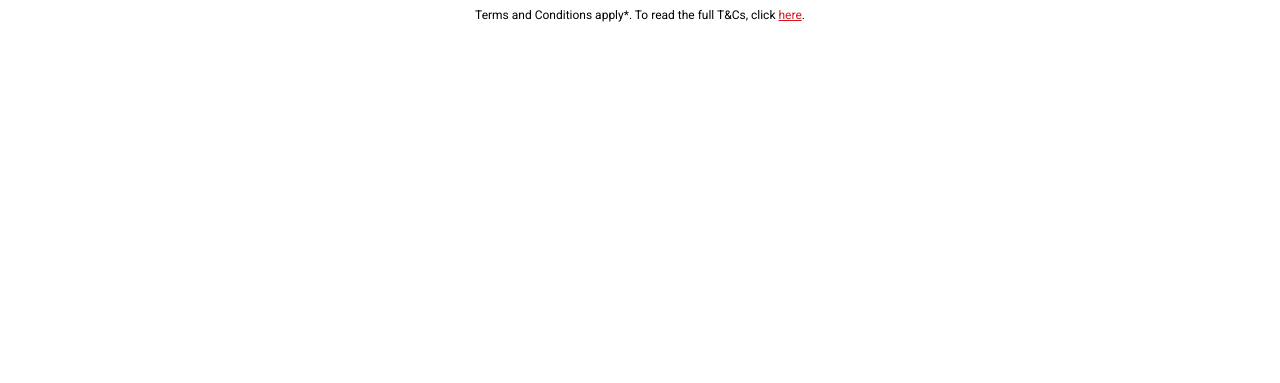
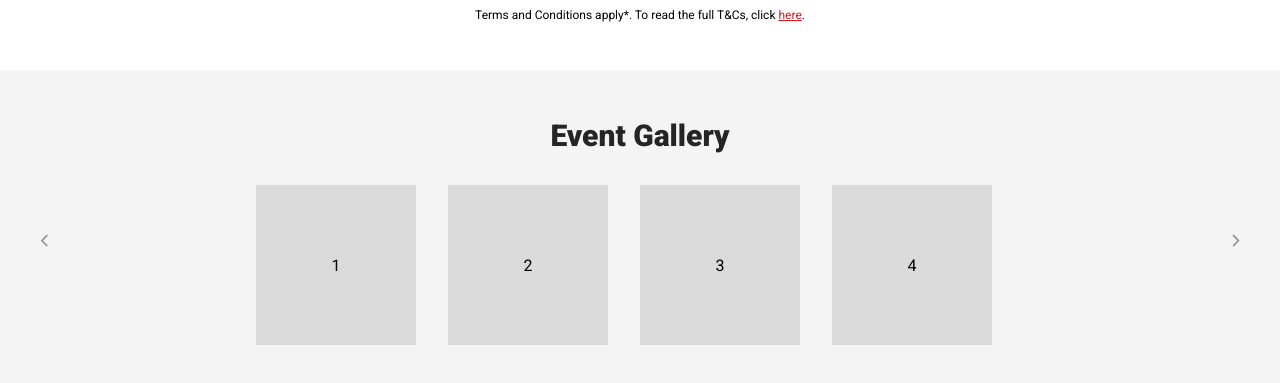
Before and after one commit to georgeonisiforou/xm-landing-page, a Next.js app: page / in a window 1280 px wide. Shown: the part 2358-2741 px from the top of the page. Before the commit the page ends 2428 px from the top, so only its background shows below. Built offline with nearby package versions, Linux system fonts and the light colour scheme; no server answers.

Commit message:
carousel completed

```diff
--- a/components/Cryptos.js
+++ b/components/Cryptos.js
@@ -4,6 +4,11 @@ import { useQueryClient, useQuery } from "react-query";
 import axios from "axios";
 import { useState } from "react";
 import Image from "next/image";
+import { FontAwesomeIcon } from "@fortawesome/react-fontawesome";
+import {
+  faCircleChevronUp,
+  faCircleChevronDown,
+} from "@fortawesome/free-solid-svg-icons";
 
 const Container = styled.div`
   width: 100%;
@@ -69,7 +74,9 @@ const GreyLine = styled.div`
 const PercentChange = styled.div`
   display: flex;
   font-size: 14px;
-  color: #b1ffc2;
+  color: ${({ color }) => color};
+  align-items: center;
+  gap: 8px;
 `;
 
 const Cryptos = () => {
@@ -118,13 +125,20 @@ const Cryptos = () => {
               </CardTitle>
               <GreyLine />
               <p>${item.price_usd}</p>
-              <PercentChange>
-                <Image
-                  alt="chevron"
-                  src="/images/chevron.png"
-                  width={6}
-                  height={11}
-                />
+              <PercentChange
+                color={item.percent_change_24h > 0 ? "#b1ffc2" : "#FFA3A6"}
+              >
+                {item.percent_change_24h > 0 ? (
+                  <FontAwesomeIcon
+                    icon={faCircleChevronUp}
+                    style={{ width: "10px", height: "10px" }}
+                  />
+                ) : (
+                  <FontAwesomeIcon
+                    icon={faCircleChevronDown}
+                    style={{ width: "10px", height: "10px" }}
+                  />
+                )}
                 {item.percent_change_24h}%
               </PercentChange>
             </Card>
--- /dev/null
+++ b/components/EventGallery.js
@@ -0,0 +1,154 @@
+import React, { useState } from "react";
+import styled from "styled-components";
+import { FontAwesomeIcon } from "@fortawesome/react-fontawesome";
+import {
+  faChevronLeft,
+  faChevronRight,
+} from "@fortawesome/free-solid-svg-icons";
+import { useWindowSize } from "usehooks-ts";
+
+const Container = styled.div`
+  width: 100%;
+  display: flex;
+  justify-content: center;
+  align-items: center;
+  padding: 3rem 1rem;
+  flex-direction: column;
+  gap: 2rem;
+  background-color: #f4f4f4;
+  position: relative;
+`;
+
+const Title = styled.h3`
+  font-size: 30px;
+  font-weight: 800;
+  text-align: center;
+  color: #252525;
+`;
+
+const Carousel = styled.div`
+  width: 100%;
+  display: flex;
+  justify-content: flex-start;
+  position: relative;
+  gap: 2rem;
+
+  transform: ${({ move }) => `translateX(${move}px)`};
+  transition: all 0.3s ease;
+`;
+
+const Wrapper = styled.div`
+  width: clamp(280px, 60vw, 1200px);
+  overflow: hidden;
+
+  @media (max-width: 400px) {
+    padding: 0 1rem;
+  }
+`;
+
+const Box = styled.div`
+  min-width: 160px;
+  height: 160px;
+  background-color: #dadada;
+  color: #000;
+  display: flex;
+  justify-content: center;
+  align-items: center;
+
+  @media (max-width: 400px) {
+    min-width: 100px;
+    height: 100px;
+  }
+`;
+
+const Prev = styled.button`
+  width: 20px;
+  height: 20px;
+  border: none;
+  background-color: transparent;
+  outline: none;
+  cursor: pointer;
+  color: #959595;
+  position: absolute;
+  left: 35px;
+  top: 50%;
+
+  @media (max-width: 400px) {
+    width: 15px;
+    height: 15px;
+    top: 58%;
+    left: 10px;
+  }
+`;
+
+const Next = styled.button`
+  width: 20px;
+  height: 20px;
+  border: none;
+  background-color: transparent;
+  outline: none;
+  cursor: pointer;
+  color: #959595;
+  position: absolute;
+  right: 35px;
+  top: 50%;
+
+  @media (max-width: 400px) {
+    width: 15px;
+    height: 15px;
+    top: 58%;
+    right: 10px;
+  }
+`;
+
+const EventGallery = () => {
+  const boxes = [1, 2, 3, 4, 5, 6, 7, 8];
+  const [move, setMove] = useState(0);
+
+  const { width } = useWindowSize();
+
+  const handleNext = () => {
+    if (width > 400) {
+      if (move > -1344) {
+        setMove(move - 192);
+      }
+    } else {
+      if (move > -924) {
+        setMove(move - 132);
+      }
+    }
+  };
+
+  const handlePrev = () => {
+    if (width > 400) {
+      if (move < 0) {
+        setMove(move + 192);
+      }
+    } else {
+      if (move < 0) {
+        setMove(move + 132);
+      }
+    }
+  };
+  return (
+    <Container>
+      <Title>Event Gallery</Title>
+      <Wrapper>
+        <Carousel move={move}>
+          {boxes.map((box, idx) => {
+            return <Box key={idx}>{box}</Box>;
+          })}
+        </Carousel>
+      </Wrapper>
+
+      <Prev onClick={handlePrev}>
+        <FontAwesomeIcon icon={faChevronLeft} />
+      </Prev>
+      <Next onClick={handleNext}>
+        <FontAwesomeIcon icon={faChevronRight} />
+      </Next>
+    </Container>
+  );
+};
+
+export default EventGallery;
--- a/components/MultiStepForm.js
+++ b/components/MultiStepForm.js
@@ -9,6 +9,7 @@ import {
 } from "@fortawesome/free-solid-svg-icons";
 import { Formik, Form } from "formik";
 import * as yup from "yup";
+import { useWindowSize } from "usehooks-ts";
 
 const Container = styled.div`
   width: 100%;
@@ -78,6 +79,7 @@ const Fields = styled.div`
   display: flex;
   gap: 1rem;
   width: 100%;
+  flex-wrap: wrap;
 `;
 
 const FieldContainer = styled.div`
@@ -87,6 +89,7 @@ const FieldContainer = styled.div`
   justify-content: flex-start;
   align-items: flex-start;
   flex: 1;
+  min-width: 300px;
 `;
 
 const Field = styled.input`
@@ -177,7 +180,7 @@ const MultiStepForm = () => {
 
   const [lineStep, setLineStep] = useState(0);
 
-  console.log(lineStep);
+  const { width } = useWindowSize();
 
   const validationsArray = [
     [
@@ -230,7 +233,71 @@ const MultiStepForm = () => {
 
   return (
     <Container>
-      <StepsContainer>
+      {width > 400 ? (
+        <StepsContainer>
+          <Step>
+            <StepTitle>
+              <StepNumberContainer
+                style={{
+                  borderColor: lineStep >= 1 && "#29A643",
+                }}
+              >
+                <StepNumber
+                  style={{
+                    backgroundColor: lineStep >= 1 && "#29A643",
+                  }}
+                >
+                  1
+                </StepNumber>
+              </StepNumberContainer>
+              <p>Step 1</p>
+            </StepTitle>
+            <StepLine currentStep={currentStep}>
+              <HalfLine
+                style={{
+                  backgroundColor: lineStep >= 1 && "#29A643",
+                }}
+              />
+              <HalfLine
+                style={{
+                  backgroundColor: lineStep >= 2 && "#29A643",
+                }}
+              />
+            </StepLine>
+          </Step>
+          <Step>
+            {" "}
+            <StepTitle>
+              <StepNumberContainer
+                style={{
+                  borderColor: lineStep >= 2 && "#29A643",
+                }}
+              >
+                <StepNumber
+                  style={{
+                    backgroundColor: lineStep >= 2 && "#29A643",
+                  }}
+                >
+                  2
+                </StepNumber>
+              </StepNumberContainer>
+              <p>Step 2</p>
+            </StepTitle>
+            <StepLine currentStep={currentStep}>
+              <HalfLine
+                style={{
+                  backgroundColor: lineStep >= 3 && "#29A643",
+                }}
+              />
+              <HalfLine
+                style={{
+                  backgroundColor: lineStep >= 4 && "#29A643",
+                }}
+              />
+            </StepLine>
+          </Step>
+        </StepsContainer>
+      ) : currentStep === 0 ? (
         <Step>
           <StepTitle>
             <StepNumberContainer
@@ -261,6 +328,7 @@ const MultiStepForm = () => {
             />
           </StepLine>
         </Step>
+      ) : (
         <Step>
           {" "}
           <StepTitle>
@@ -292,7 +360,8 @@ const MultiStepForm = () => {
             />
           </StepLine>
         </Step>
-      </StepsContainer>
+      )}
+
       {currentStep !== 2 ? (
         <Formik
           validationSchema={userSchema}
--- a/pages/index.js
+++ b/pages/index.js
@@ -6,6 +6,7 @@ import Hero from "@/components/Hero";
 import Cryptos from "@/components/Cryptos";
 import WhyTrade from "@/components/WhyTrade";
 import Registration from "@/components/Registration";
+import EventGallery from "@/components/EventGallery";
 
 const MainContainer = styled.div`
   width: 100%;
@@ -28,6 +29,7 @@ export default function Home() {
           <WhyTrade />
 
           <Registration />
+          <EventGallery />
         </MainContainer>
       </>
     </>
```
